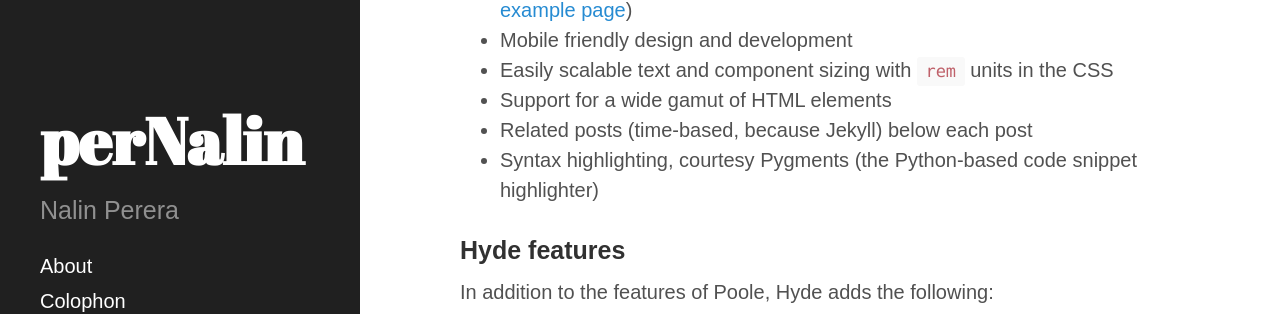
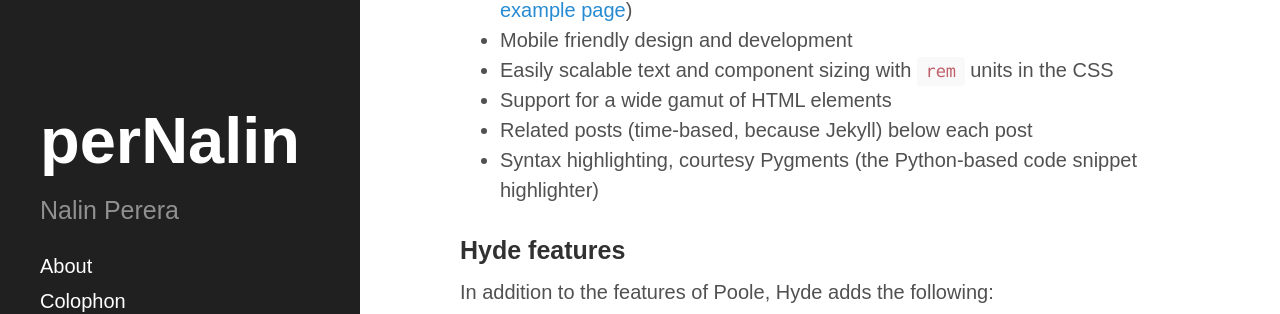
Before and after one commit to pernalin/pernalin.github.io, a Jekyll site: the page built from index.html, in a window 1280 px wide. Shown: the part 456-770 px from the top of the page. Built offline with Jekyll 4.4.1, drawn with Linux system fonts in a browser that asks for light colours; Markdown is read by kramdown in place of the engine named in the settings; the list of posts is cut into pages by our own code.

Commit message:
fixed font

```diff
--- a/public/css/style.css
+++ b/public/css/style.css
@@ -1,3 +1,7 @@
 html {
   font-family: "source-sans-pro", sans-serif !important;
 }
+
+.sidebar-about h1 {
+  font-family: "source-sans-pro", sans-serif !important;
+}
```
